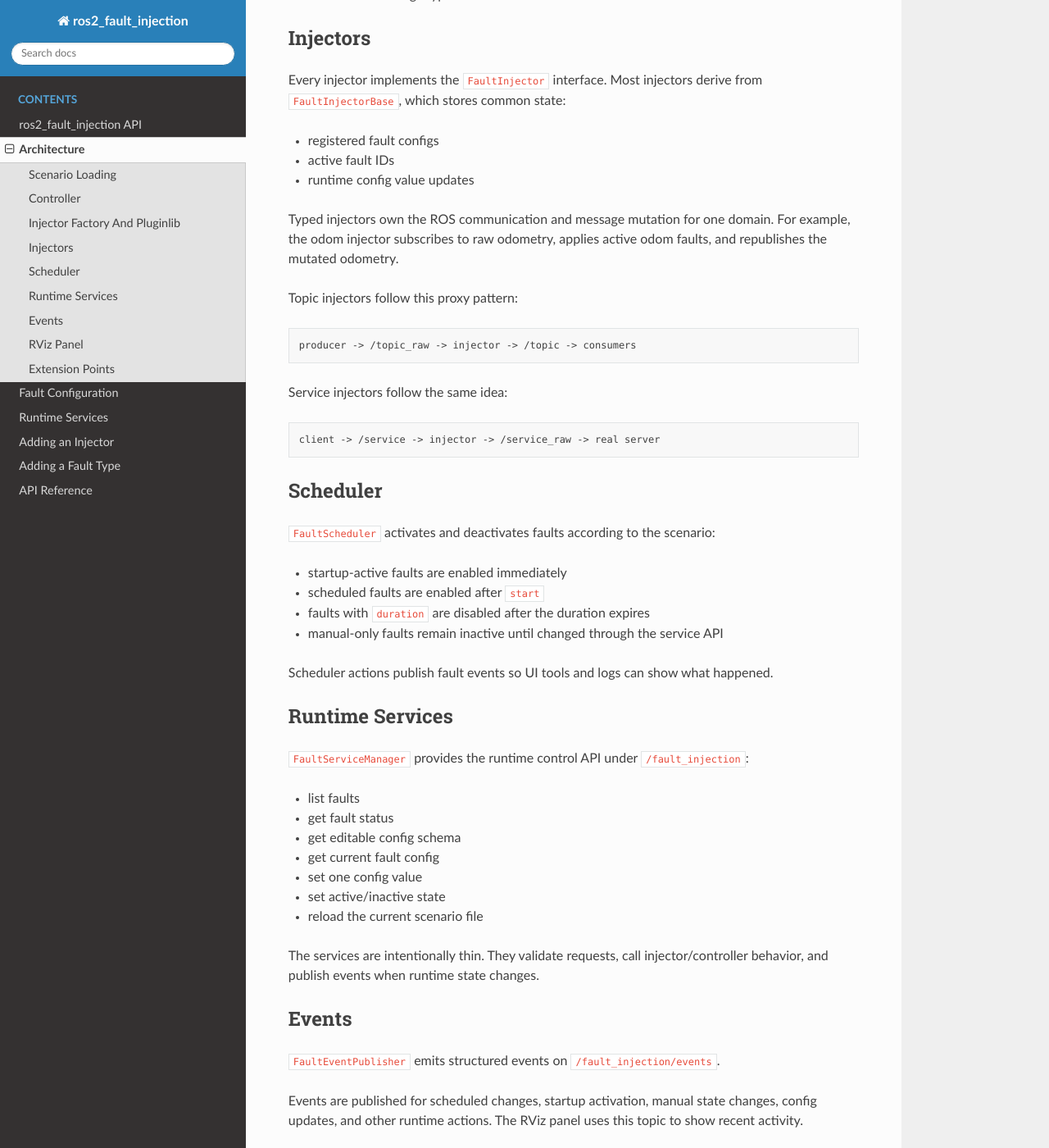
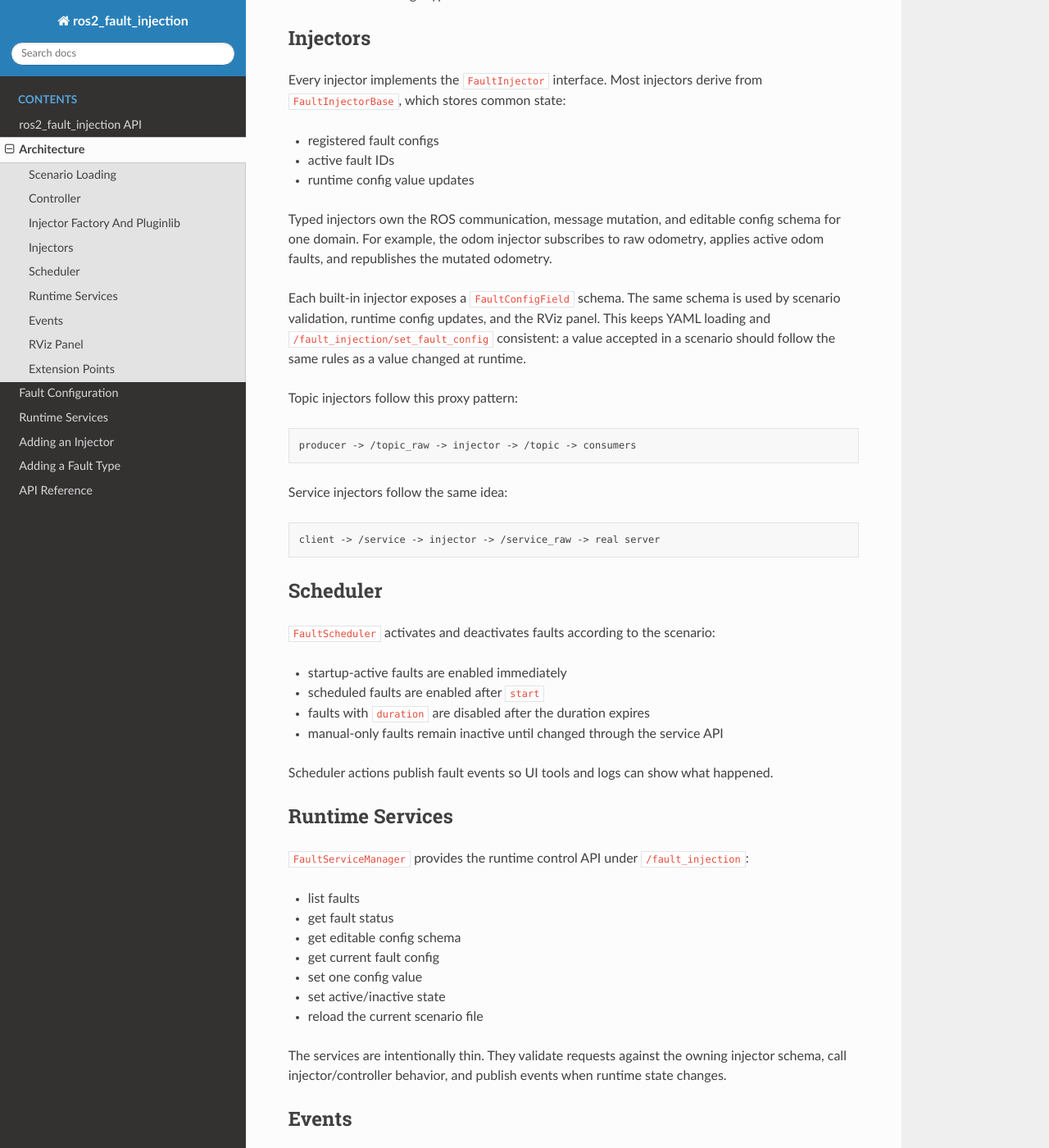
Before and after one commit to reeceholland/ros2_fault_injection, a Sphinx documentation site: the page built from docs/architecture.md, in a window 1280 px wide and 1400 px high, scrolled down 1276 px. Shown: the whole window at 82% size. Built offline with Sphinx 7.4.7 and the Read the Docs theme 3.1.0, drawn with Linux system fonts in a browser that asks for light colours.

Commit message:
injector-owned schema

```diff
--- a/docs/architecture.md
+++ b/docs/architecture.md
@@ -57,8 +57,13 @@ stores common state:
 - active fault IDs
 - runtime config value updates
 
-Typed injectors own the ROS communication and message mutation for one domain. For example, the odom injector
-subscribes to raw odometry, applies active odom faults, and republishes the mutated odometry.
+Typed injectors own the ROS communication, message mutation, and editable config schema for one domain. For
+example, the odom injector subscribes to raw odometry, applies active odom faults, and republishes the mutated
+odometry.
+
+Each built-in injector exposes a `FaultConfigField` schema. The same schema is used by scenario validation,
+runtime config updates, and the RViz panel. This keeps YAML loading and `/fault_injection/set_fault_config`
+consistent: a value accepted in a scenario should follow the same rules as a value changed at runtime.
 
 Topic injectors follow this proxy pattern:
 
@@ -95,8 +100,8 @@ Scheduler actions publish fault events so UI tools and logs can show what happen
 - set active/inactive state
 - reload the current scenario file
 
-The services are intentionally thin. They validate requests, call injector/controller behavior, and publish
-events when runtime state changes.
+The services are intentionally thin. They validate requests against the owning injector schema, call
+injector/controller behavior, and publish events when runtime state changes.
 
 ## Events
 
```
Also changed, not shown: README.md (+2 -0 lines), docs/fault_configuration.md (+3 -1 lines), 1 other file.
